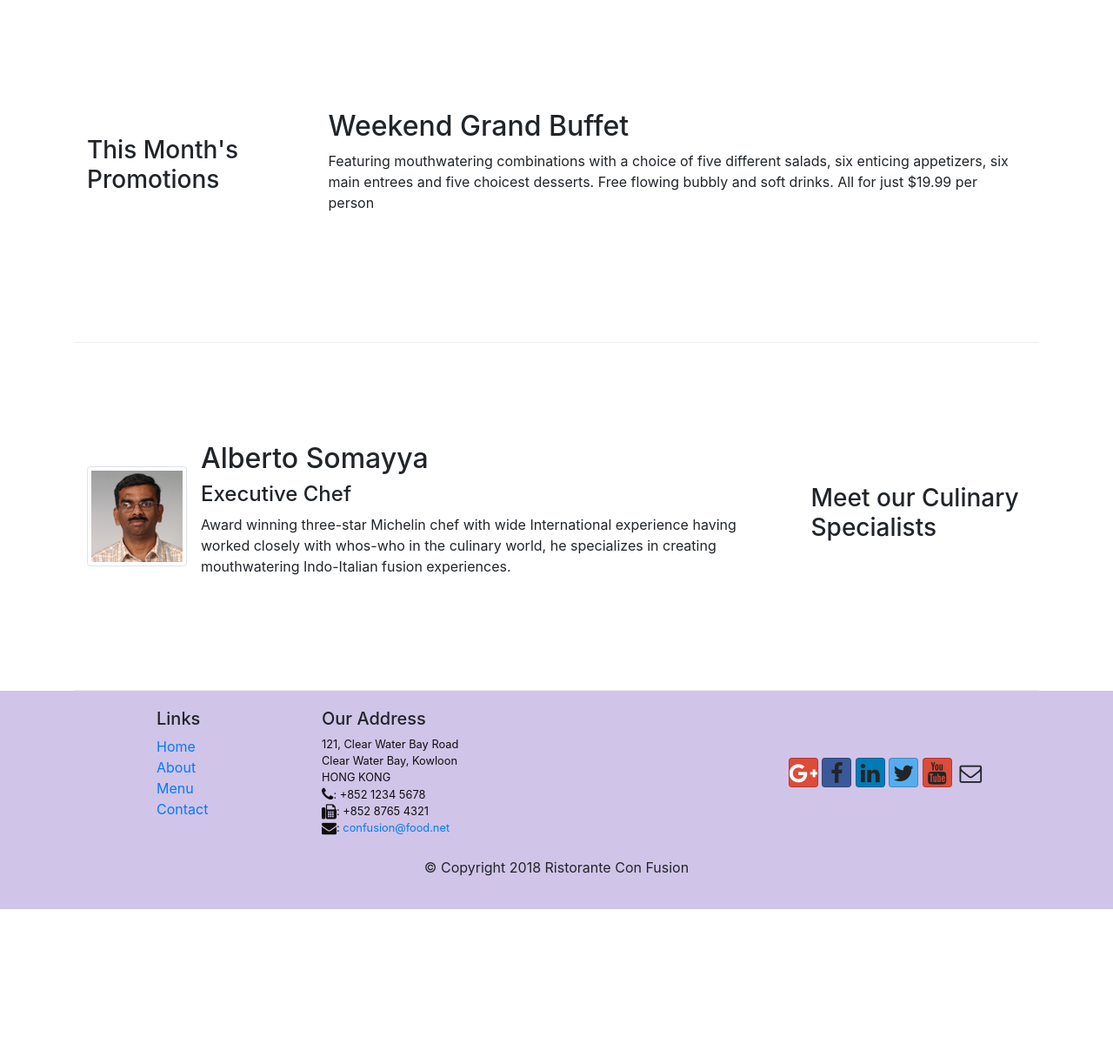
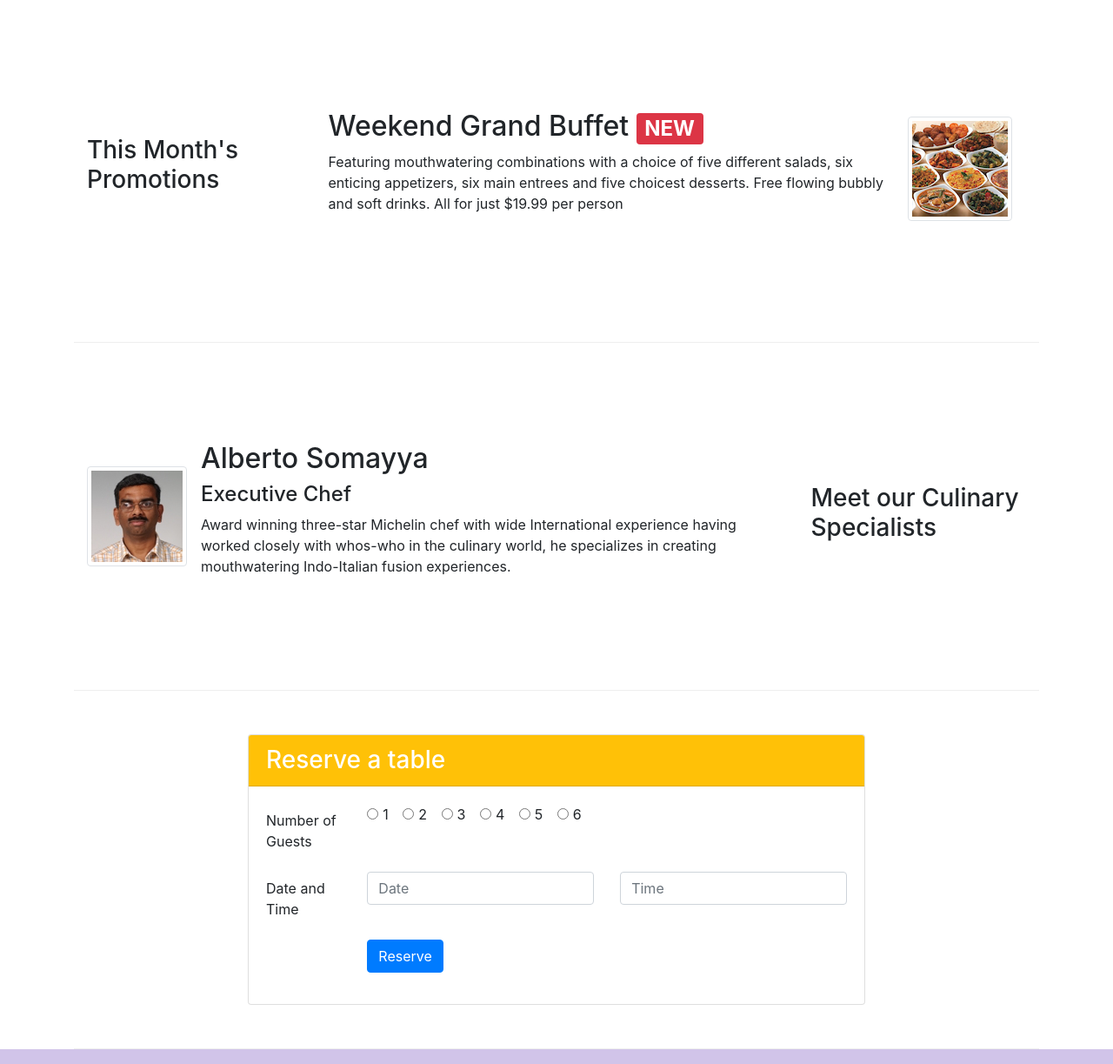
Before and after one commit to lyc95/Coursera-Bootstrap, a website: page index.html in a window 1280 px wide. Shown: the part 740-1963 px from the top of the page at 87% size. Before the commit the page ends 1785 px from the top, so only its background shows below. Drawn offline with nearby package versions, Linux system fonts and the light colour scheme.

Commit message:
assignment 2

```diff
--- a/index.html
+++ b/index.html
@@ -35,7 +35,11 @@
                     <h1>Ristorante con Fusion</h1>
                     <p>We take inspiration from the World's best cuisines, and create a unique fusion experience. Our lipsmacking creations will tickle your culinary senses!</p>
                 </div>
-                <div class="col-12 col-sm">
+                <div class="col-12 col-sm-3 align-self-center">
+                    <img src="img/logo.png" class="img-fluid">
+                </div>
+                <div class="col-12 col-sm-3 align-self-center">
+                    <a href="#reserve" class="btn btn-block btn-warning btn small">Reserve Table</a>
                 </div>
             </div>
         </div>
@@ -52,20 +56,24 @@
                     src="img/uthappizza.png" alt="uthappizza">
                     <div class="media-body">
                         <h2 class="mt-0">Uthappizza <span class="badge badge-danger">HOT</span> <span class="badge badge-pill badge-secondary">$4.99</span></h2>
-                        <p>A unique combination of Indian Uthappam (pancake) and Italian pizza, topped with Cerignola olives, ripe vine cherry tomatoes, Vidalia onion, Guntur chillies and Buffalo Paneer.</p>
+                        <p class="d-none d-sm-block">A unique combination of Indian Uthappam (pancake) and Italian pizza, topped with Cerignola olives, ripe vine cherry tomatoes, Vidalia onion, Guntur chillies and Buffalo Paneer.</p>
                     </div>
                 </div>
             </div>
         </div>
-
-
         <div class="row row-content align-items-center">
             <div class="col-12 col-sm-4 col-md-3">
                 <h3>This Month's Promotions</h3>
             </div>
             <div class="col col-sm col-md">
-                <h2>Weekend Grand Buffet</h2>
-                <p>Featuring mouthwatering combinations with a choice of five different salads, six enticing appetizers, six main entrees and five choicest desserts. Free flowing bubbly and soft drinks. All for just $19.99 per person </p>
+                <div class="media">
+                    <div class="media-body">
+                        <h2>Weekend Grand Buffet <span class="badge badge-danger"> NEW</span></h2>
+                        <p class="d-none d-sm-block">Featuring mouthwatering combinations with a choice of five different salads, six enticing appetizers, six main entrees and five choicest desserts. Free flowing bubbly and soft drinks. All for just $19.99 per person </p>
+                    </div>
+                <img class="d-flex mr-3 img-thumbnail align-self-center"
+                    src="img/buffet.png" alt="buffet">
+                </div>
             </div>
         </div>
 
@@ -87,6 +95,64 @@
                             he specializes in creating mouthwatering Indo-Italian
                             fusion experiences.
                         </p>
+                    </div>
+                </div>
+            </div>
+        </div>
+        <div class="row row-content align-items-center">
+            <div class="col-sm-8 col-xs-12 offset-sm-2">
+                <div class="card">
+                    <h3 class="card-header bg-warning text-white">
+                        Reserve a table
+                    </h3>
+                    <div class="card-body">
+                        <form>
+                            <div class="form-group row">
+                                <label for="inlineRadioOptions" class="col-12 col-md-2 col-form-label">Number of Guests</label>
+                                <div class="col-12 col-md-10">
+                                    <div class="form-check form-check-inline">
+                                        <input class="form-check-input" type="radio" name="inlineRadioOptions" id="inlineRadio1" value="option1">
+                                        <label class="form-check-label" for="inlineRadio1">1</label>
+                                    </div>
+                                    <div class="form-check form-check-inline">
+                                        <input class="form-check-input" type="radio" name="inlineRadioOptions" id="inlineRadio2" value="option2">
+                                        <label class="form-check-label" for="inlineRadio2">2</label>
+                                    </div>
+                                    <div class="form-check form-check-inline">
+                                        <input class="form-check-input" type="radio" name="inlineRadioOptions" id="inlineRadio3" value="option3">
+                                        <label class="form-check-label" for="inlineRadio3">3</label>
+                                    </div>
+                                    <div class="form-check form-check-inline">
+                                        <input class="form-check-input" type="radio" name="inlineRadioOptions" id="inlineRadio4" value="option4">
+                                        <label class="form-check-label" for="inlineRadio4">4</label>
+                                    </div>
+                                    <div class="form-check form-check-inline">
+                                        <input class="form-check-input" type="radio" name="inlineRadioOptions" id="inlineRadio5" value="option5">
+                                        <label class="form-check-label" for="inlineRadio5">5</label>
+                                    </div>
+                                    <div class="form-check form-check-inline">
+                                        <input class="form-check-input" type="radio" name="inlineRadioOptions" id="inlineRadio6" value="option6">
+                                        <label class="form-check-label" for="inlineRadio6">6</label>
+                                    </div>
+                                </div>
+                            </div>
+                            <div class="form-group row">
+                                <label for="date" class="col-12 col-md-2 col-form-label">Date and Time</label>
+                                <div class="col-12 col-md-5">
+                                    <input type="text" class="form-control" id="date" name="ate" placeholder="Date">
+                                </div>
+                                <div class="col-12 col-md-5">
+                                    <input type="text" class="form-control" id="time" name="time" placeholder="Time">
+                                </div>
+                            </div>
+                            <div class="form-group row">
+                                <div class="col-12 col-md-10 offset-md-2">
+                                    <button type="submit" class="btn btn-primary" id="reserve">
+                                        Reserve
+                                    </button>
+                                </div>
+                            </div>
+                        </form>
                     </div>
                 </div>
             </div>
```
Also changed, not shown: contactus.html (+1 -1 lines).
